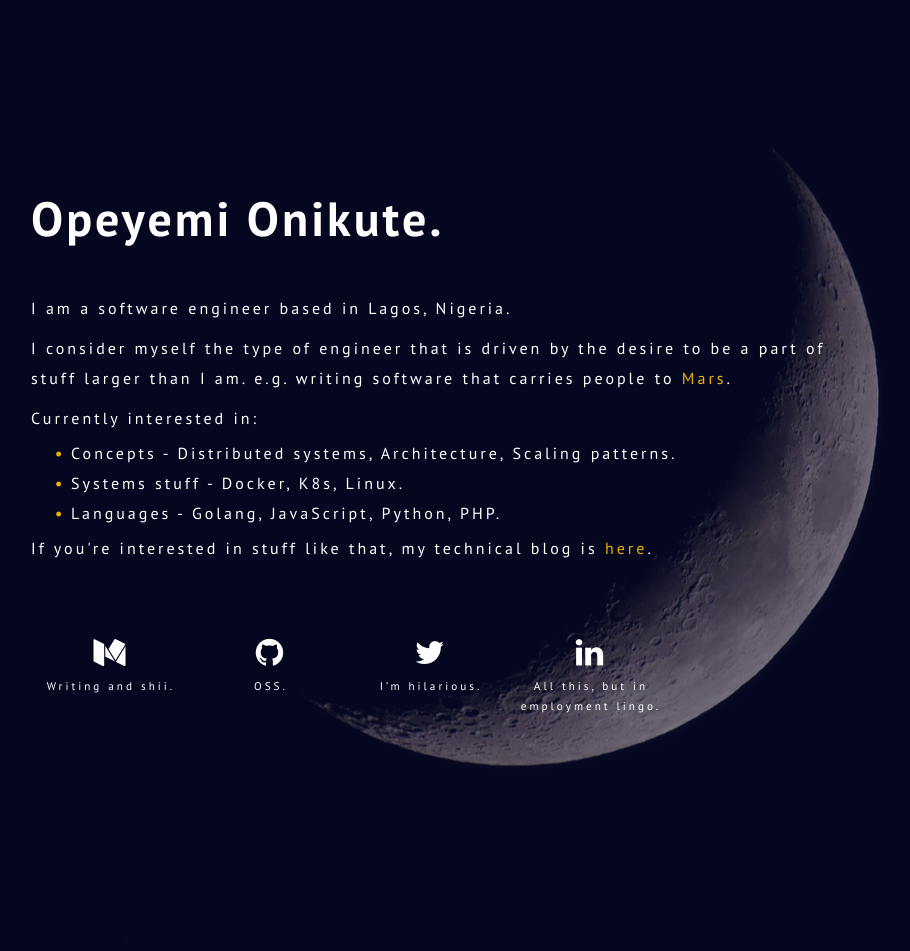
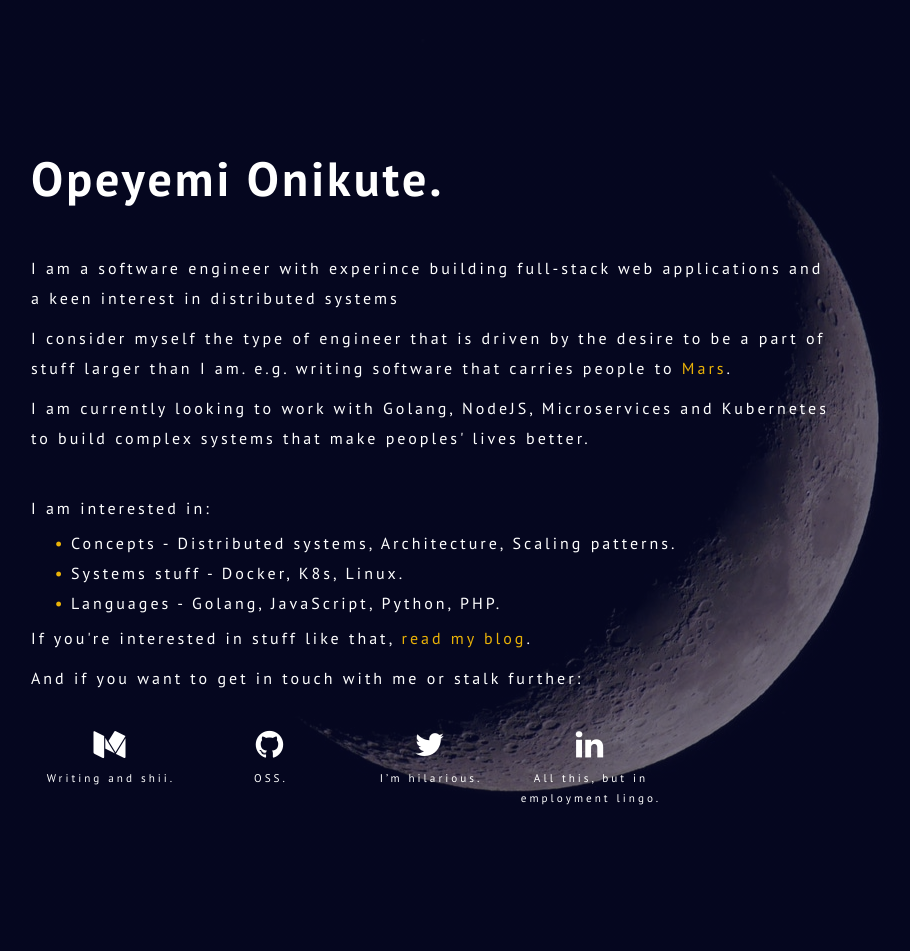
Before and after one commit to OpeOnikute/opeonikute.github.io, a Jekyll site: the page index.html, which Jekyll copies as it is, in a window 1280 px wide. Shown: the whole page, without its empty margins (97-1007 px from the left). Built offline with Jekyll 4.4.1, drawn with Linux system fonts in a browser that asks for light colours; before the commit the page ends 900 px from its top, so only the background shows below that.

Commit message:
chore: add new post and minor updates

```diff
--- a/_data/posts.yml
+++ b/_data/posts.yml
@@ -1,3 +1,7 @@
+- title: SSL configuration on a load balanced platform (Part 2)
+  link: SSL-configuration-on-a-load-balanced-platform-part-2
+  date: October 2019
+  synopsis: I saw that Amazon Route 53 also allows you install SSL on your servers with just a click. This is a slight but important improvement on the Cloudflare setup in which we had to download and install the certificates on the load balancer manually.
 - title: SSL configuration on a load balanced platform
   link: SSL-configuration-on-a-load-balanced-platform
   date: August 2019
--- a/css/style.css
+++ b/css/style.css
@@ -34,13 +34,33 @@
   margin-left: 0;
 }
 
+/* TABLE STYLING */
+table {
+  border-collapse: collapse;
+  border: 1px solid;
+}
+
+thead {
+  text-align: left;
+}
+
+th, td {
+  padding: 10px;
+}
+
+td {
+  border-top: 1px solid;
+  border-bottom: 1px solid;
+}
+/* END TABLE STYLING */
+
 main {
   justify-content: center;
   color: #fff;
   display: flex;
   flex-direction: column;
   min-height: 100vh;
-  margin: 0 10vw;
+  margin: 2vw 10vw;
   max-width: 800px;
   line-height: 30px;
   letter-spacing: 3px;
@@ -157,7 +177,7 @@
 
 .link-flex {
   display: flex;
-  padding: 5vw 0 0;
+  padding: 2vw 0 0;
   width: 80%;
   line-height: initial;
 }
--- a/index.html
+++ b/index.html
@@ -73,19 +73,24 @@
   <body>
     <main>
       <h1>Opeyemi Onikute.</h1>
-      <p>I am a software engineer based in Lagos, Nigeria.</p>
+      <p>I am a software engineer with experince building full-stack web applications and a keen interest in distributed systems</p>
       <p>
         I consider myself the type of engineer that is driven by the desire to
         be a part of stuff larger than I am. e.g. writing software that carries
         people to <span class="colored">Mars</span>.
       </p>
-      <p>Currently interested in:</p>
+      <p>
+        I am currently looking to work with Golang, NodeJS, Microservices and Kubernetes to build complex systems that make peoples' lives better.
+      </p>
+      <br>
+      <p>I am interested in:</p>
       <ul>
         <li>Concepts - Distributed systems, Architecture, Scaling patterns.</li>
         <li>Systems stuff - Docker, K8s, Linux.</li>
         <li>Languages - Golang, JavaScript, Python, PHP.</li>
       </ul>
-      <p>If you're interested in stuff like that, my technical blog is <a class="colored" href="/blog">here</a>.</p>
+      <p>If you're interested in stuff like that, <a class="colored" href="/blog">read my blog</a>.</p>
+      <p>And if you want to get in touch with me or stalk further:</p>
       <div class="link-flex">
         <div class="link-wrapper">
           <div class="link-item">
```
Also changed, not shown: posts/SSL-configuration-on-a-load-balanced-platform-part-2.md (added, +56 -0 lines), img/Background Pattern.png (added), img/Background.png (added).
